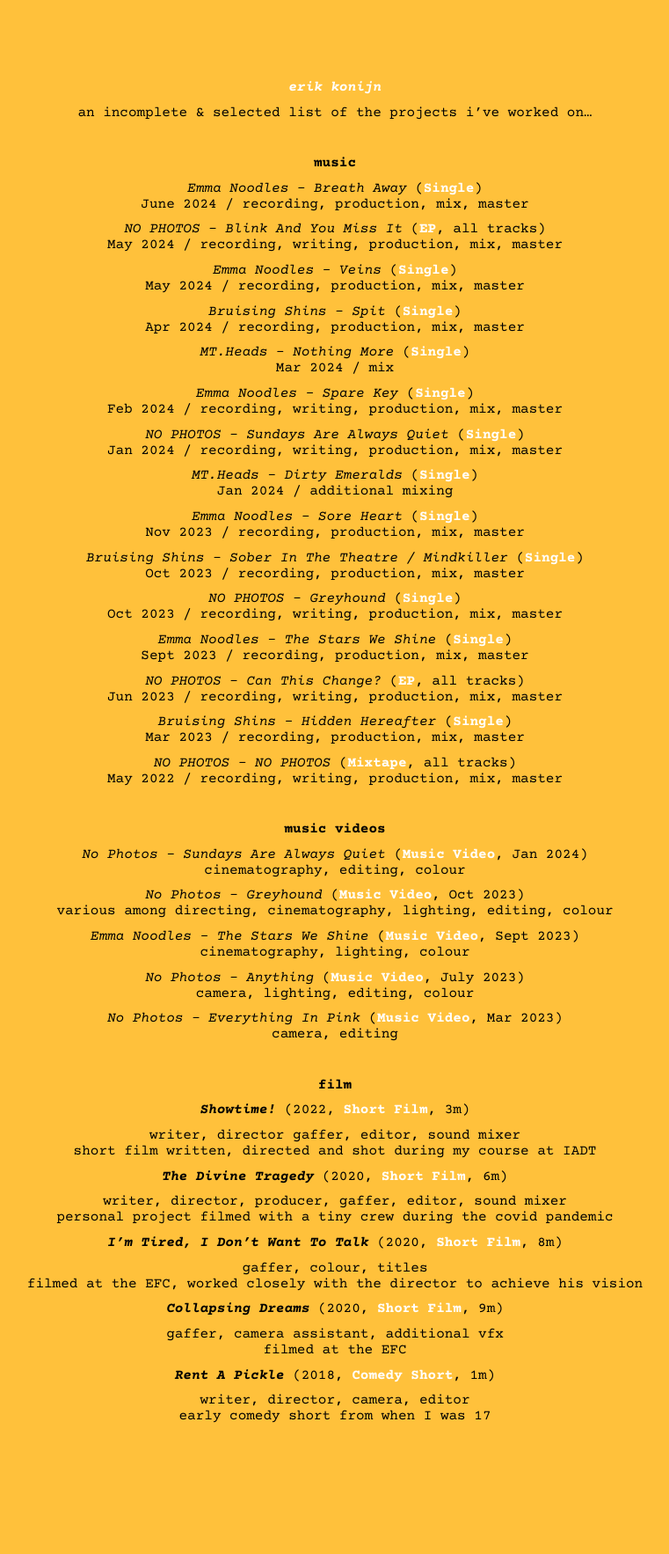
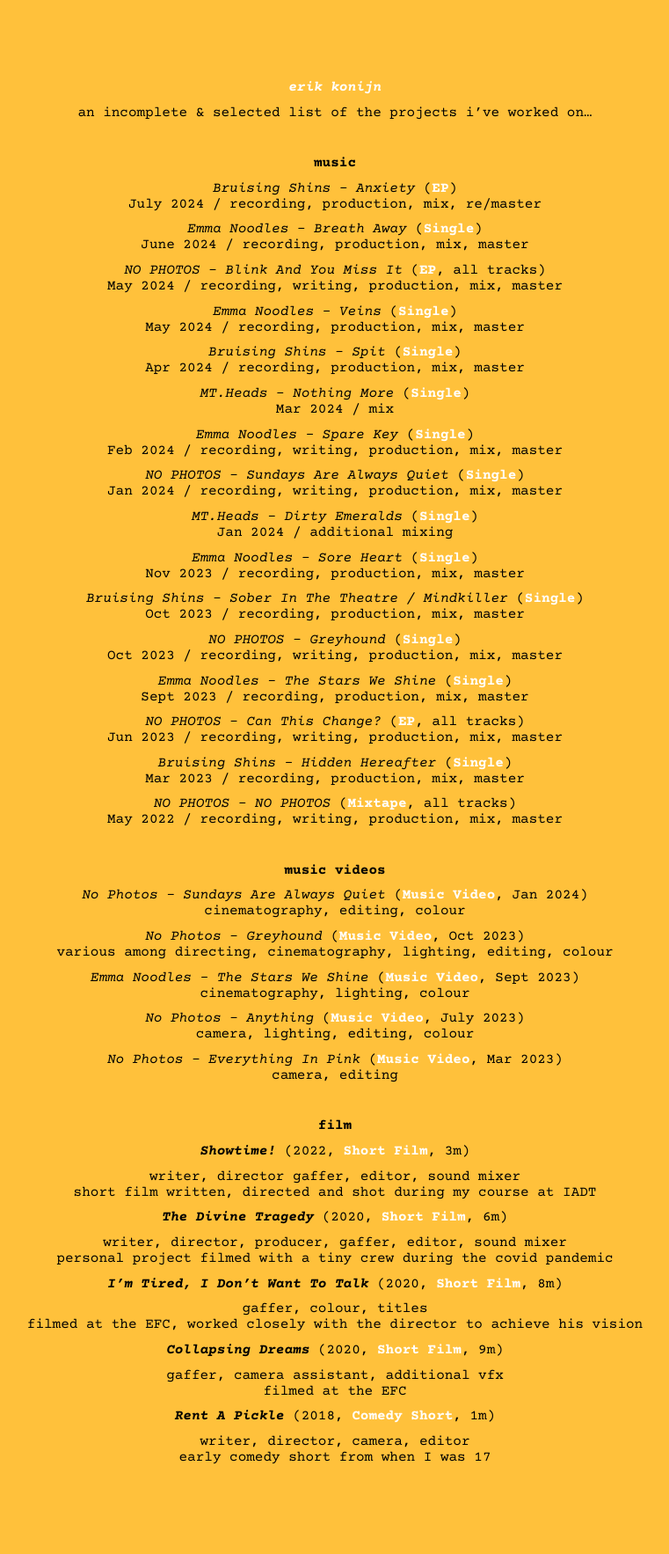
Before and after one commit to erikonijn/erikonijn.github.io, a Jekyll site: the page built from pages/credits.md, in a window 1280 px wide. Shown: the whole page at 88% size, without its empty margins (259-1020 px from the left). Built offline with Jekyll 4.4.1, drawn with Linux system fonts in a browser that asks for light colours; before the commit the page ends 1719 px from its top, so only the background shows below that.

Commit message:
added anxiety ep

```diff
--- a/pages/credits.md
+++ b/pages/credits.md
@@ -12,6 +12,9 @@
 &nbsp;
 
 **music**
+
+*Bruising Shins - Anxiety* ([**EP**](https://open.spotify.com/album/5gMzEEgVEQlsDeEJzcxoPy){:target="_blank"})
+July 2024 / recording, production, mix, re/master
 
 *Emma Noodles - Breath Away* ([**Single**](https://open.spotify.com/track/5TV80ci3nFdcsDPC6KRBo3){:target="_blank"})
 June 2024 / recording, production, mix, master
```
